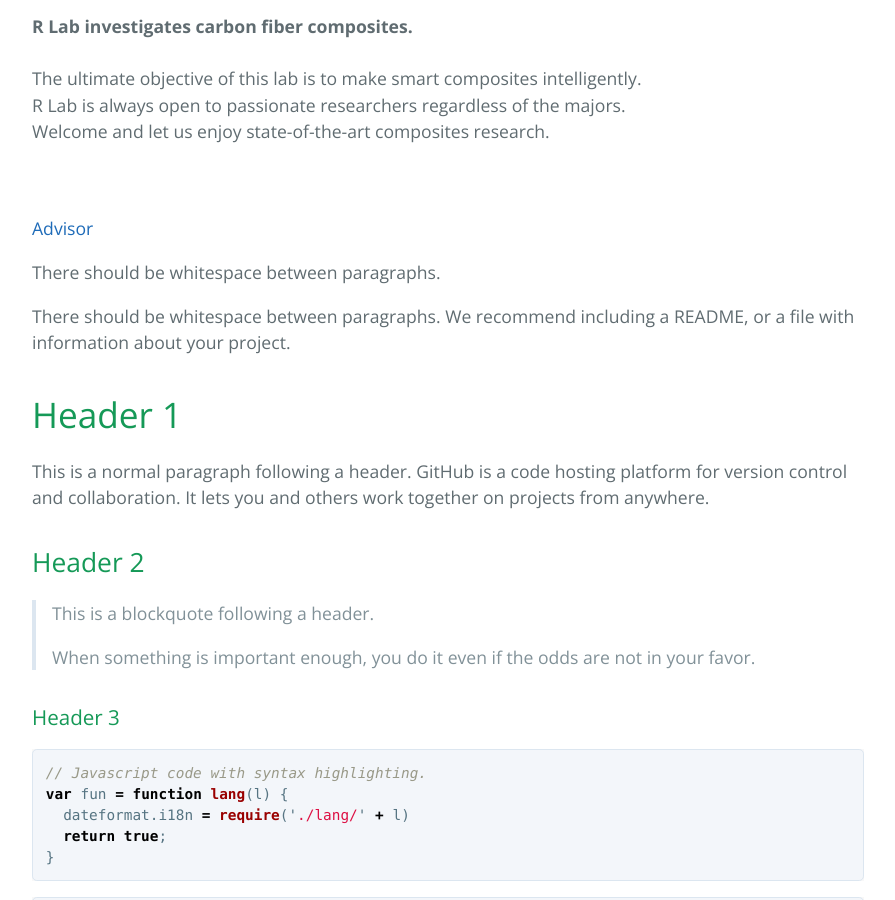
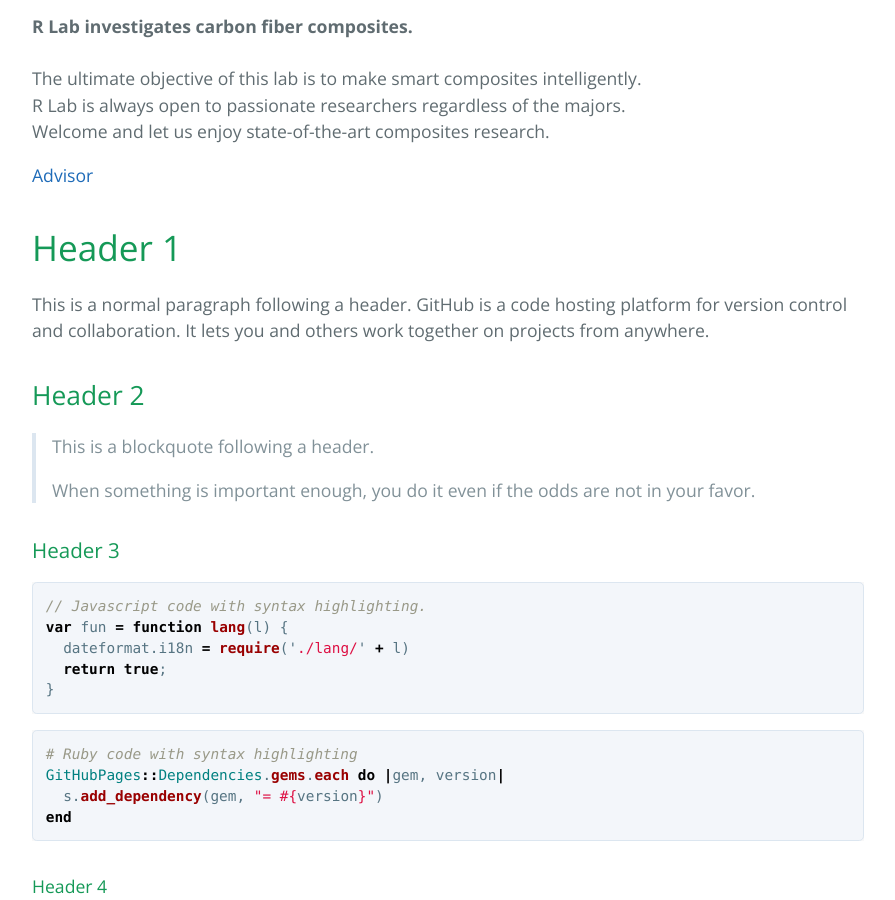
Before and after one commit to rhd1213/rhd1213.github.io, a Jekyll site: the page built from index.md, in a window 1280 px wide and 900 px high, scrolled down 402 px. Shown: the whole window, without its empty margins (192-1087 px from the left). Built offline with Jekyll 4.4.1, drawn with Linux system fonts in a browser that asks for light colours; our own code applies the rules of GitHub Pages for plain Markdown files.

Commit message:
Update index.md

```diff
--- a/index.md
+++ b/index.md
@@ -2,13 +2,12 @@
 The ultimate objective of this lab is to make smart composites intelligently. <br>
 R Lab is always open to passionate researchers regardless of the majors. <br>
 Welcome and let us enjoy state-of-the-art composites research. <br>
-<br><br>
+
 
 [Advisor](./another-page.html)
 
-There should be whitespace between paragraphs.
 
-There should be whitespace between paragraphs. We recommend including a README, or a file with information about your project.
+
 
 # Header 1
 
```
